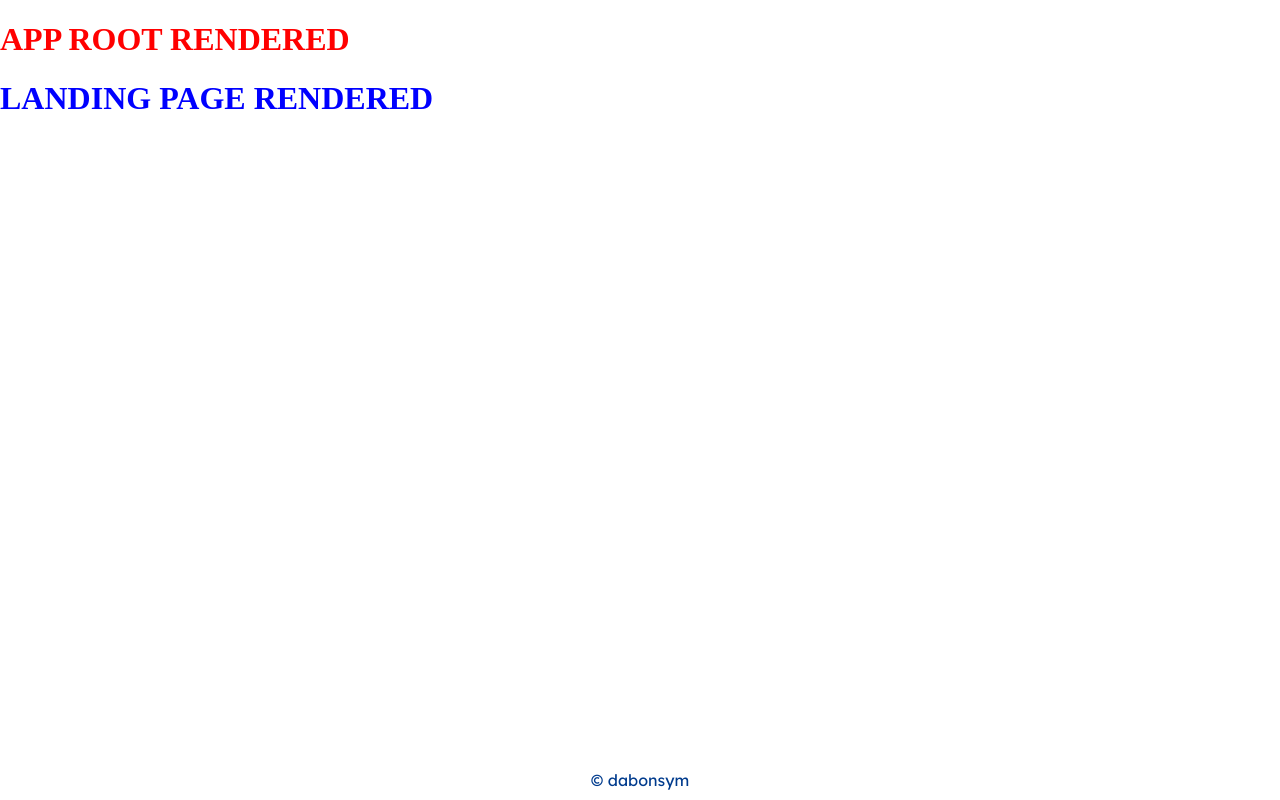
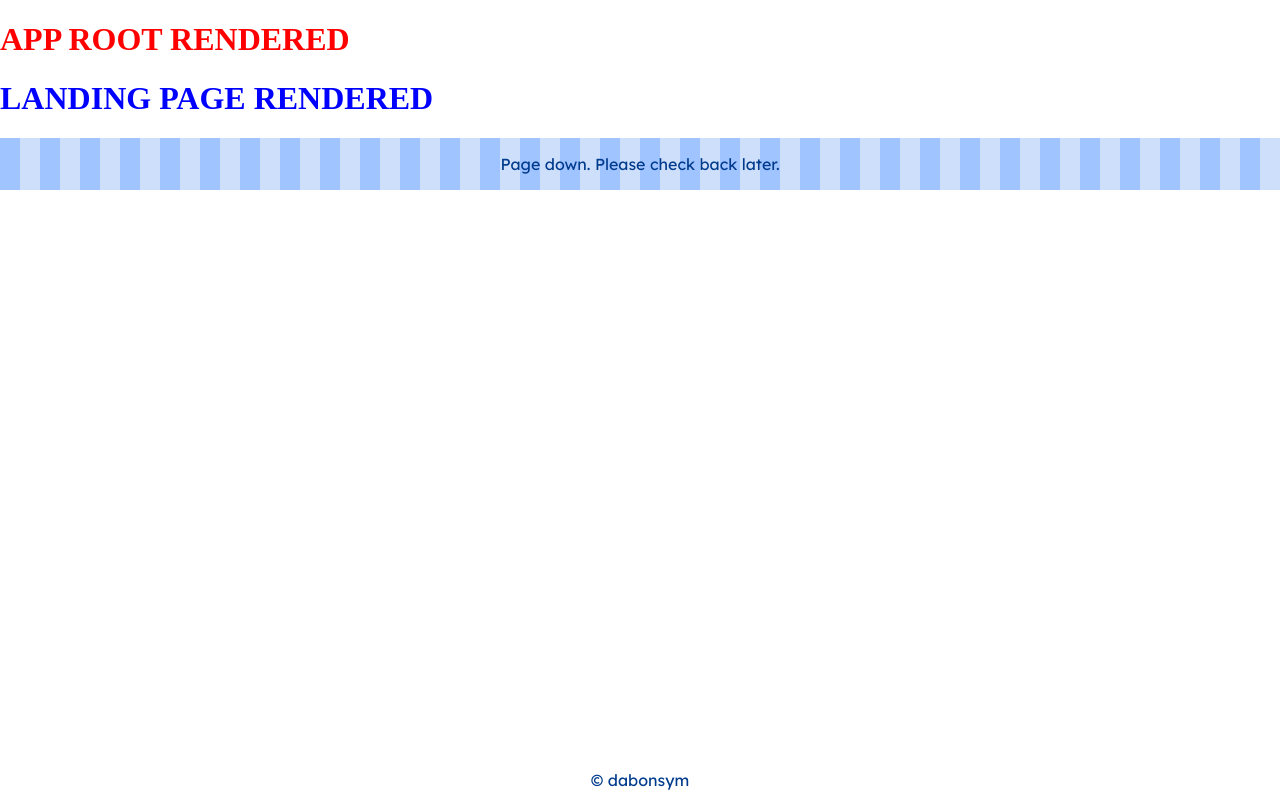
Before and after one commit to g34303/first-ng-project, an Angular app: page / in a window 1280 px wide. Built offline with nearby package versions, Linux system fonts and the light colour scheme; sample sign-in values are in the browser's storage.

Commit message:
debugging pt 2

```diff
--- a/src/app/landing-page/landing-page.component.html
+++ b/src/app/landing-page/landing-page.component.html
@@ -52,6 +52,8 @@
       </div>
     </div>
   </div>
-  } }
+  } } @else {
+  <p>Page down. Please check back later.</p>
+  }
   <p class="footer">© dabonsym</p>
 </div>
--- a/src/app/landing-page/landing-page.component.ts
+++ b/src/app/landing-page/landing-page.component.ts
@@ -15,6 +15,7 @@ import { RouterOutlet } from '@angular/router';
 })
 export class LandingPageComponent {
   constructor(public ls: LogSignSharedService, public keyTrigger: KeyTriggerService) {
+    console.log(ls.loggedIn);
     effect(() => {
       this.ls.confettiTrigger();
       setTimeout(() => {
```
